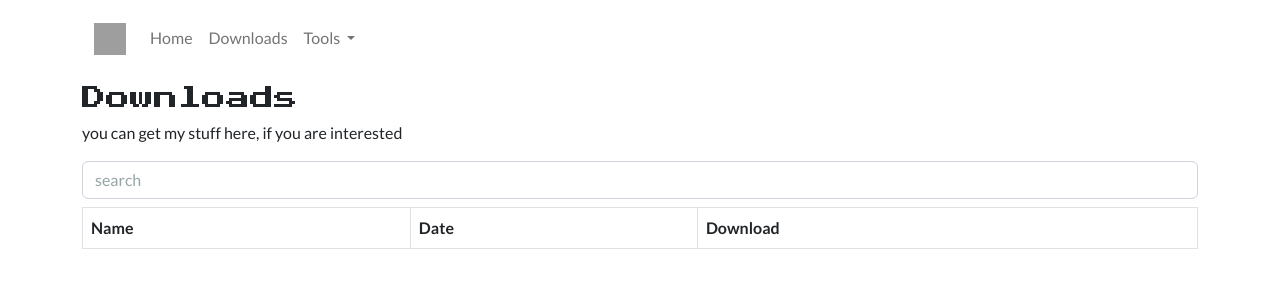
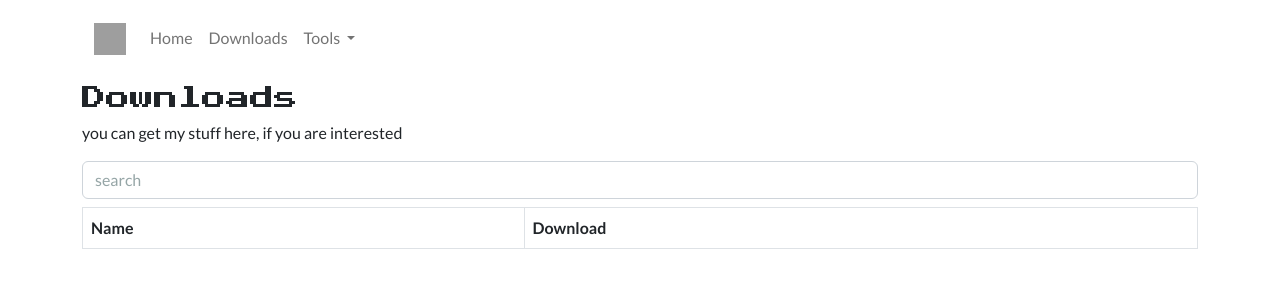
Before and after one commit to vic797/vic797.github.io, a Jekyll site: the page built from downloads.html, in a window 1280 px wide. Shown: the top 300 px of the page. Built offline with Jekyll 4.4.1, drawn with Linux system fonts in a browser that asks for light colours; nearby versions of some CDN libraries; grey boxes are pictures that could not be loaded.

Commit message:
Update downloads.html
Removed date column

```diff
--- a/downloads.html
+++ b/downloads.html
@@ -10,12 +10,12 @@ layout: empty
 <div class="table-responsive">
     <table class="table table-bordered table-striped">
         <thead>
-            <tr><th>Name</th><th>Date</th><th>Download</th></tr>
+            <tr><th>Name</th><th>Download</th></tr>
         </thead>
         <tbody>
             {% for file in site.static_files %}
             {% if file.path contains 'downloads' %}
-            <tr><td><span class="color-coded" data-search>{{ file.basename }}</span></td><td>{{ file.modified_time | date: '%B %d, %Y' }}</td><td><a href="{% if site.url != "" %}{{ site.url }}{% else %}.{% endif %}{{ file.path }}" class="btn btn-primary" download>Download</a></td></tr>
+            <tr><td><span class="color-coded" data-search>{{ file.basename }}</span></td><td><a href="{% if site.url != "" %}{{ site.url }}{% else %}.{% endif %}{{ file.path }}" class="btn btn-primary" download>Download</a></td></tr>
             {% endif %}
             {% endfor %}
         </tbody>
```
